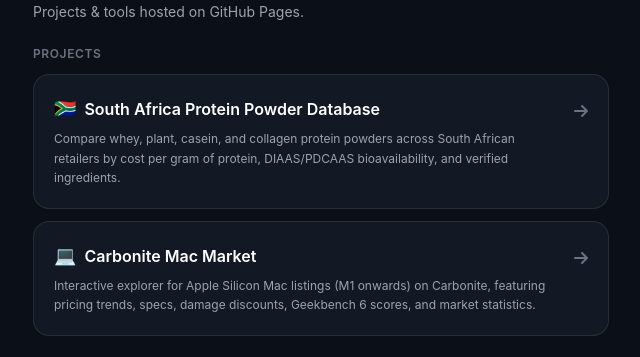
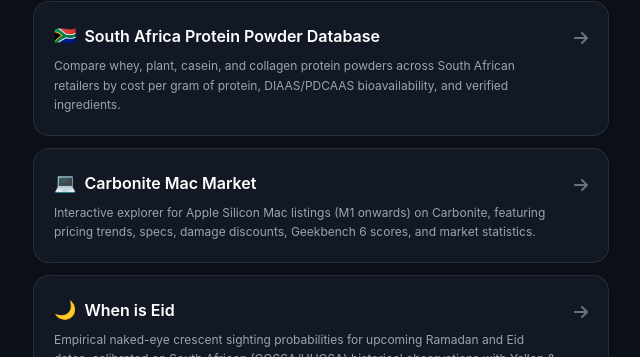
Before and after one commit to Ashfaak/Ashfaak.github.io, a plain HTML site: page index.html in a window 1280 px wide. Shown: the part 242-599 px from the top of the page, without its empty margins (319-959 px from the left). Drawn offline with nearby package versions, Linux system fonts and the light colour scheme.

Commit message:
Add When is Eid project card to landing page

```diff
--- a/index.html
+++ b/index.html
@@ -75,6 +75,25 @@
           </span>
         </div>
       </a>
+
+      <a href="/when-is-eid/" class="glass-card block rounded-2xl p-5 group">
+        <div class="flex items-start justify-between gap-4">
+          <div class="space-y-1.5">
+            <div class="flex items-center gap-2">
+              <span class="text-lg">🌙</span>
+              <h3 class="text-base font-semibold text-white group-hover:text-blue-400 transition-colors">
+                When is Eid
+              </h3>
+            </div>
+            <p class="text-xs text-gray-400 leading-relaxed">
+              Empirical naked-eye crescent sighting probabilities for upcoming Ramadan and Eid dates, calibrated on South African (COSSA/UUCSA) historical observations with Yallop &amp; continuous visibility maps, historical archives, and global moonsighting jurisdictions.
+            </p>
+          </div>
+          <span class="text-gray-500 group-hover:text-blue-400 transition-colors mt-1">
+            <i class="fa-solid fa-arrow-right"></i>
+          </span>
+        </div>
+      </a>
     </section>
 
     <footer class="pt-4 border-t border-gray-800/80 flex items-center justify-between text-xs text-gray-500">
```
